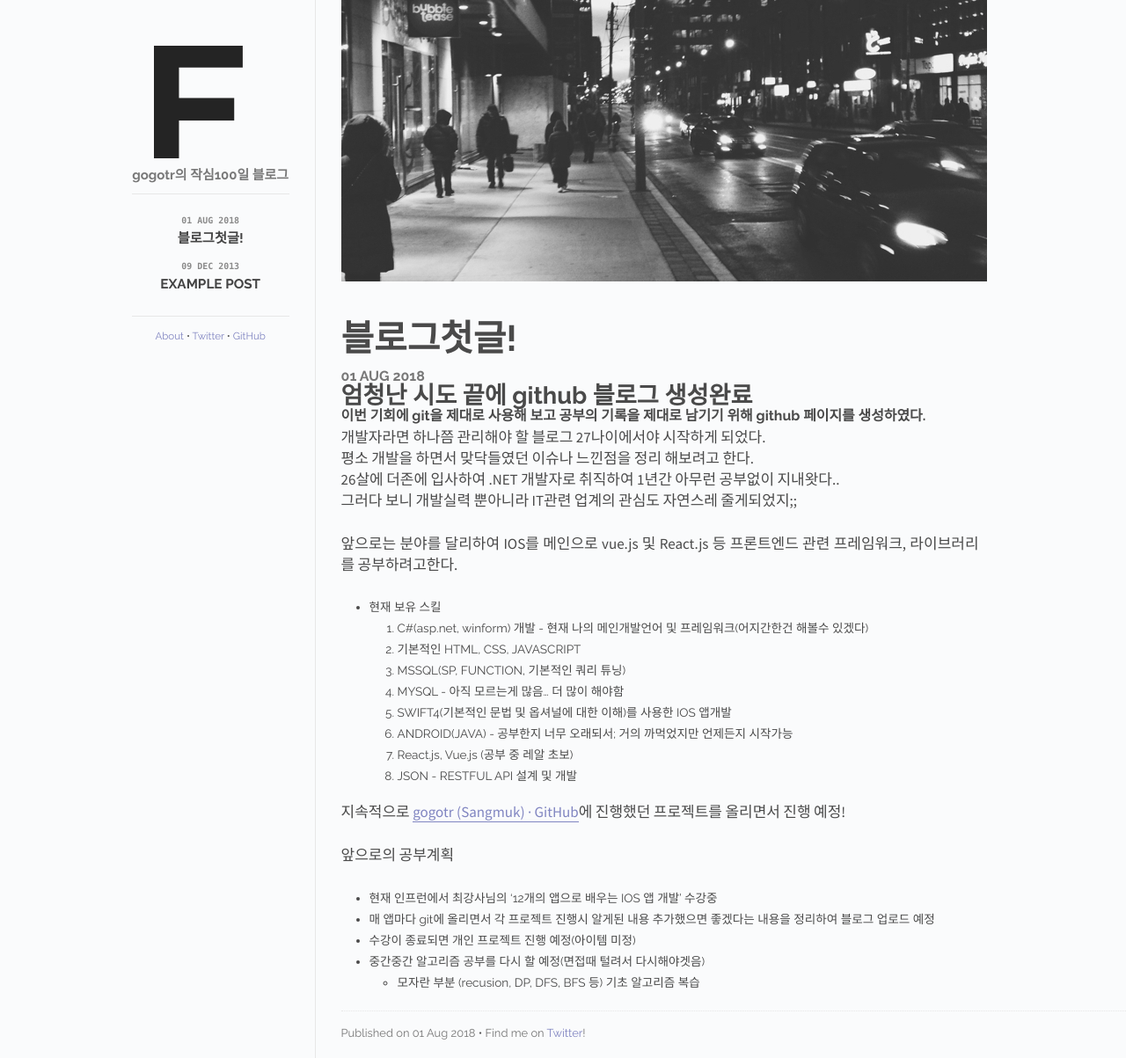
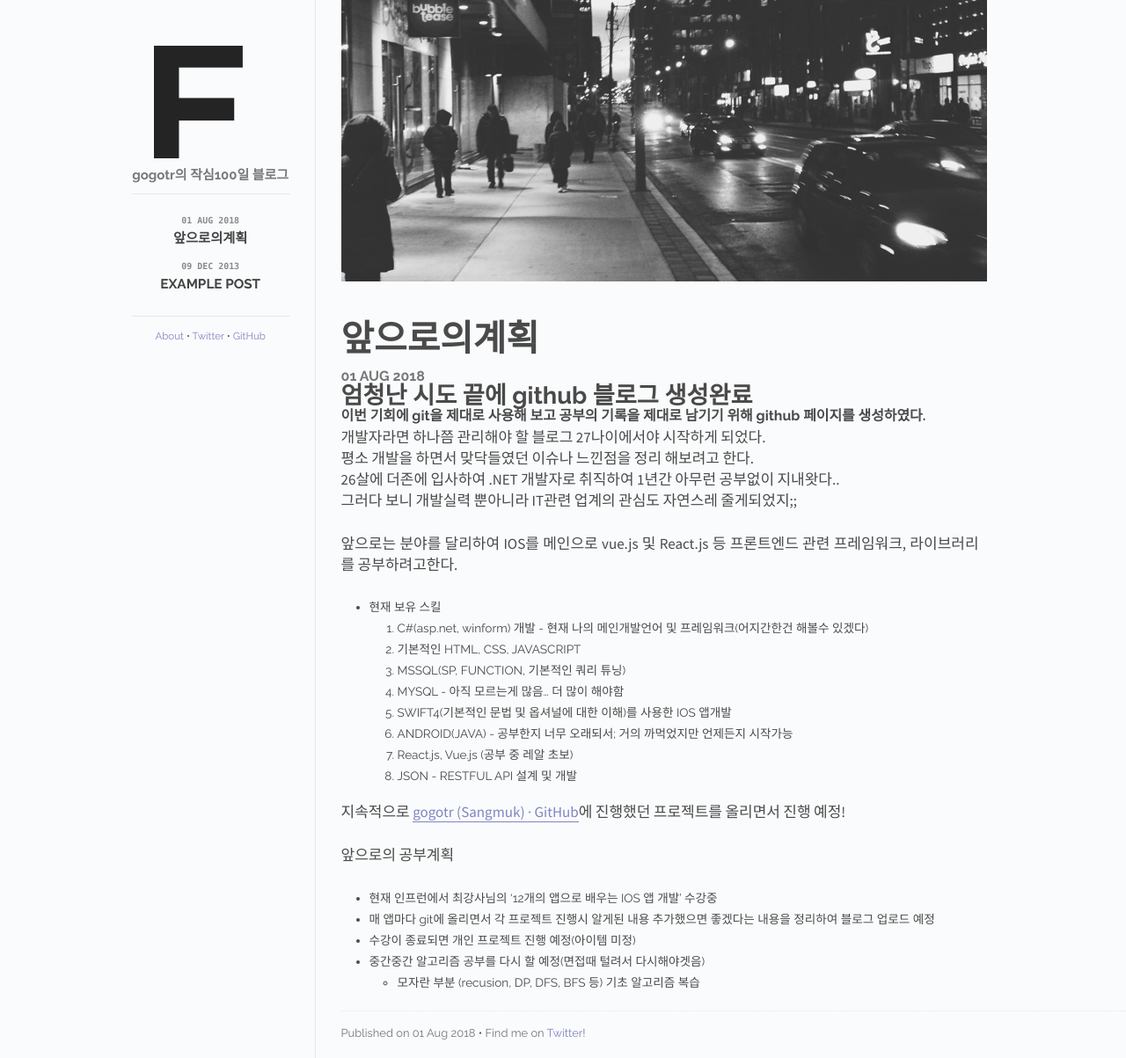
Before and after one commit to gogotr/gogotr.github.io, a Jekyll site: the page built from _posts/2018-08-01-블로그첫글!-post.md, in a window 1280 px wide. Shown: the whole page at 88% size. Built offline with Jekyll 4.4.1, drawn with Linux system fonts in a browser that asks for light colours; Markdown is read by kramdown in place of the engine named in the settings.

Commit message:
설정파일 수정

```diff
--- a/_config.yml
+++ b/_config.yml
@@ -1,3 +1,5 @@
-title: gogotr's blog
+## site setting
+title: gogotr's devlog
+name: gogotr's blog
 markdown: redcarpet
 pygments: true
--- a/_posts/2018-08-01-블로그첫글!-post.md
+++ b/_posts/2018-08-01-블로그첫글!-post.md
@@ -1,6 +1,6 @@
 ---
 layout: post
-title: 블로그첫글!
+title: 앞으로의계획
 cover: cover.jpg
 date:   2018-08-01 22:16:00
 categories: posts
```
